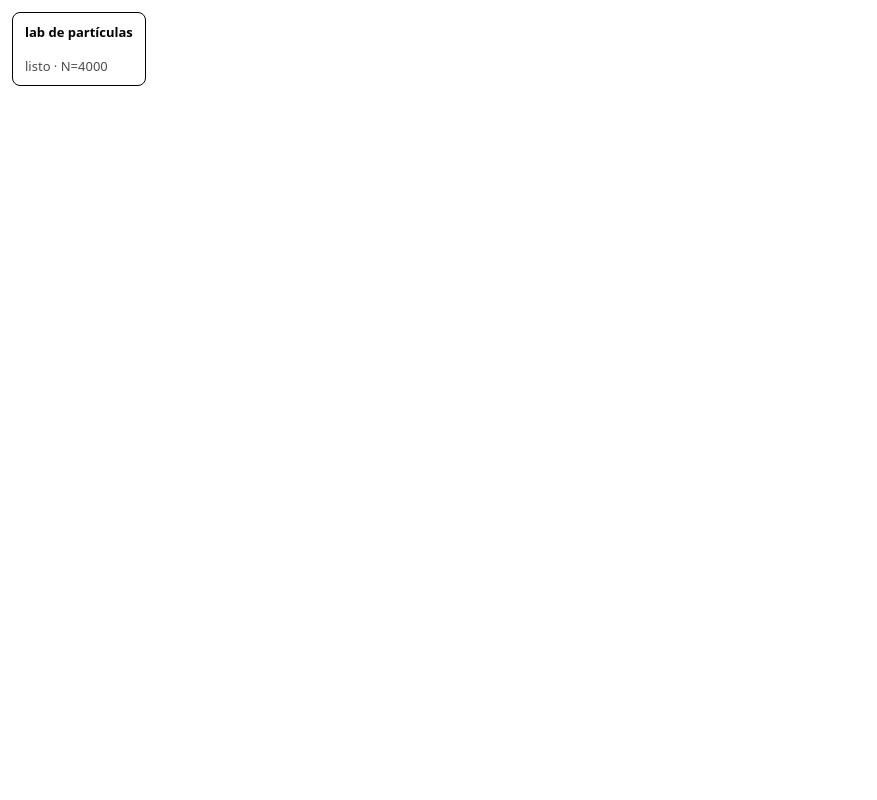
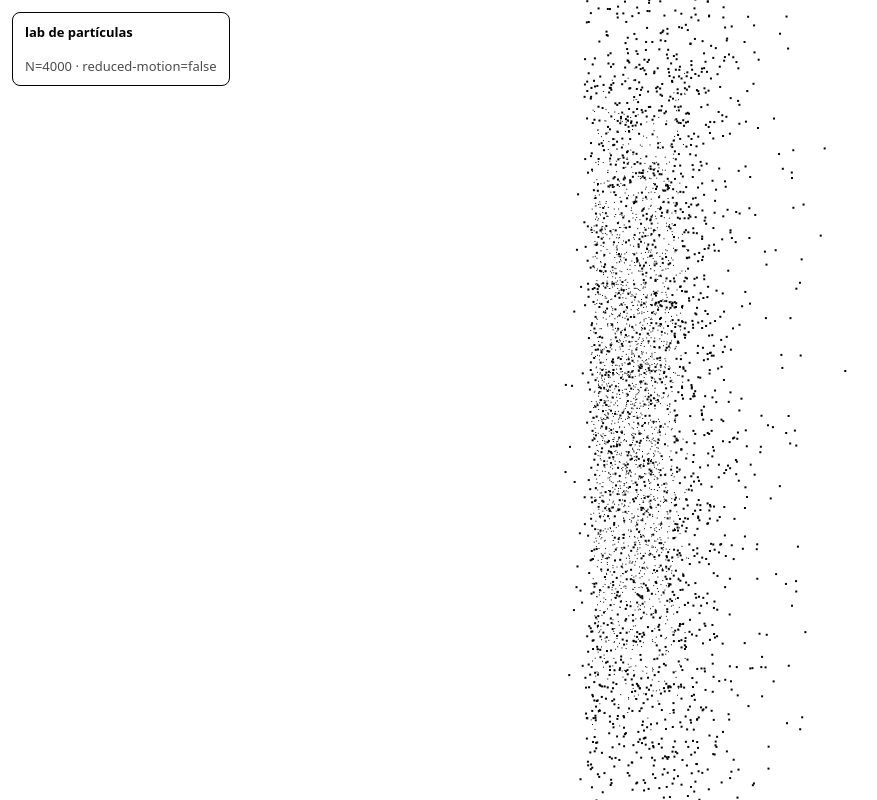
Before and after one commit to LSchaab/vaiven-2, a website: page lab.html in a window 1280 px wide. Shown: the whole page, without its empty margins (0-877 px from the left). Drawn offline with Linux system fonts and the light colour scheme.

Commit message:
feat(m2): ParticleSystem con loop de render, rotacion eje Y y proyeccion (fillRect)

```diff
--- a/lab.html
+++ b/lab.html
@@ -24,10 +24,13 @@
     <div id="readout">—</div>
   </div>
   <script type="module">
-    // El bootstrap real (instanciar ParticleSystem, cablear controles) se completa
-    // en los tasks siguientes. Por ahora solo confirmamos que el módulo carga.
-    import { PARTICLE_COUNT } from './particles.js';
-    document.getElementById('readout').textContent = `listo · N=${PARTICLE_COUNT}`;
+    import { ParticleSystem } from './particles.js';
+    const canvas = document.getElementById('stage');
+    const system = new ParticleSystem(canvas);
+    window.__system = system; // handle para debug en consola
+    system.start();
+    document.getElementById('readout').textContent =
+      `N=${system.count} · reduced-motion=${system.reducedMotion}`;
   </script>
 </body>
 </html>
--- a/particles.js
+++ b/particles.js
@@ -110,3 +110,77 @@ export function morphStep(particles, progress, ease = easeInOutCubic) {
     p.z = lerp(p.oz, p.tz, t);
   }
 }
+
+// Capa 2: la clase que orquesta (browser). NADA de esto corre al importar el módulo:
+// todo acceso a document/window/rAF vive dentro de métodos.
+
+export class ParticleSystem {
+  constructor(canvas, { count = PARTICLE_COUNT } = {}) {
+    this.canvas = canvas;
+    this.ctx = canvas.getContext('2d');
+    this.count = count;
+    this.particles = createParticles(count);
+    this.rotation = 0;
+    this.rotationSpeed = 0.3; // rad/s
+    this.fov = 6; this.depth = 4;
+    this.reducedMotion = window.matchMedia('(prefers-reduced-motion: reduce)').matches;
+    this.running = false;
+    this._lastT = 0;
+    this._seedShape(shapeCirculo(count));
+    this._resize();
+    window.addEventListener('resize', () => this._resize());
+  }
+
+  // Coloca las partículas directamente en una forma (posición y origen y objetivo).
+  _seedShape(points) {
+    for (let i = 0; i < this.count; i++) {
+      const p = this.particles[i], q = points[i];
+      p.x = p.ox = p.tx = q.x;
+      p.y = p.oy = p.ty = q.y;
+      p.z = p.oz = p.tz = q.z;
+    }
+  }
+
+  _resize() {
+    const dpr = Math.min(window.devicePixelRatio || 1, 2);
+    this.canvas.width = window.innerWidth * dpr;
+    this.canvas.height = window.innerHeight * dpr;
+    this.ctx.setTransform(dpr, 0, 0, dpr, 0, 0);
+  }
+
+  start() {
+    if (this.running) return;
+    this.running = true;
+    this._lastT = performance.now();
+    requestAnimationFrame(this._frame.bind(this));
+  }
+
+  stop() { this.running = false; }
+
+  _frame(now) {
+    if (!this.running) return;
+    const dt = (now - this._lastT) / 1000;
+    this._lastT = now;
+    if (!this.reducedMotion) this.rotation += this.rotationSpeed * dt;
+    this._render();
+    requestAnimationFrame(this._frame.bind(this));
+  }
+
+  _clear() {
+    this.ctx.clearRect(0, 0, window.innerWidth, window.innerHeight);
+  }
+
+  _render() {
+    const ctx = this.ctx;
+    const w = window.innerWidth, h = window.innerHeight;
+    this._clear();
+    const cx = w / 2, cy = h / 2, size = Math.min(w, h) * 0.42;
+    ctx.fillStyle = '#000';
+    for (let i = 0; i < this.count; i++) {
+      const rp = rotateY(this.particles[i], this.rotation);
+      const { sx, sy, scale } = project(rp, { fov: this.fov, depth: this.depth, size, cx, cy });
+      const s = scale > 1 ? 2 : 1;
+      ctx.fillRect(sx, sy, s, s);
+    }
+  }
+}
```
